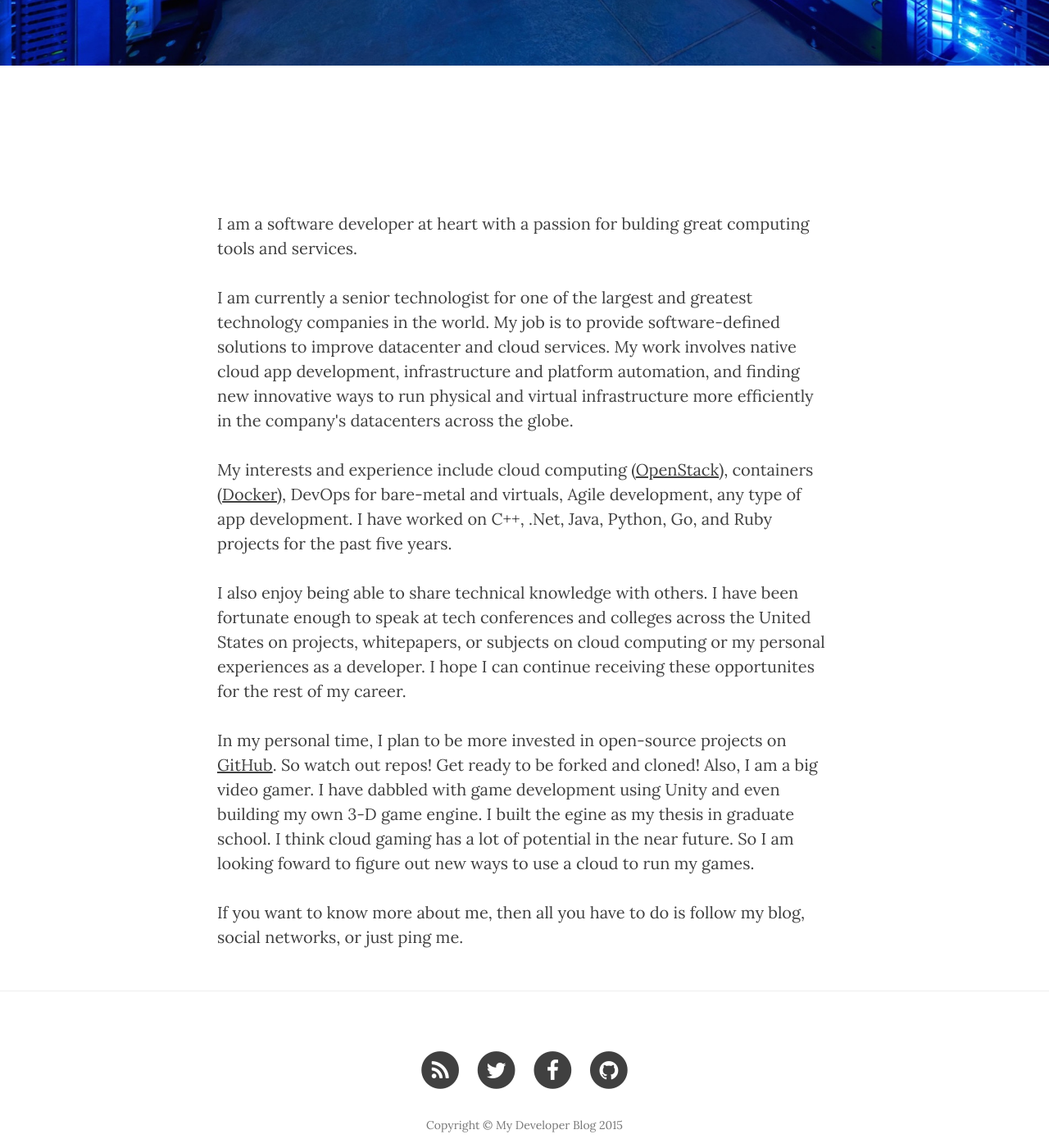
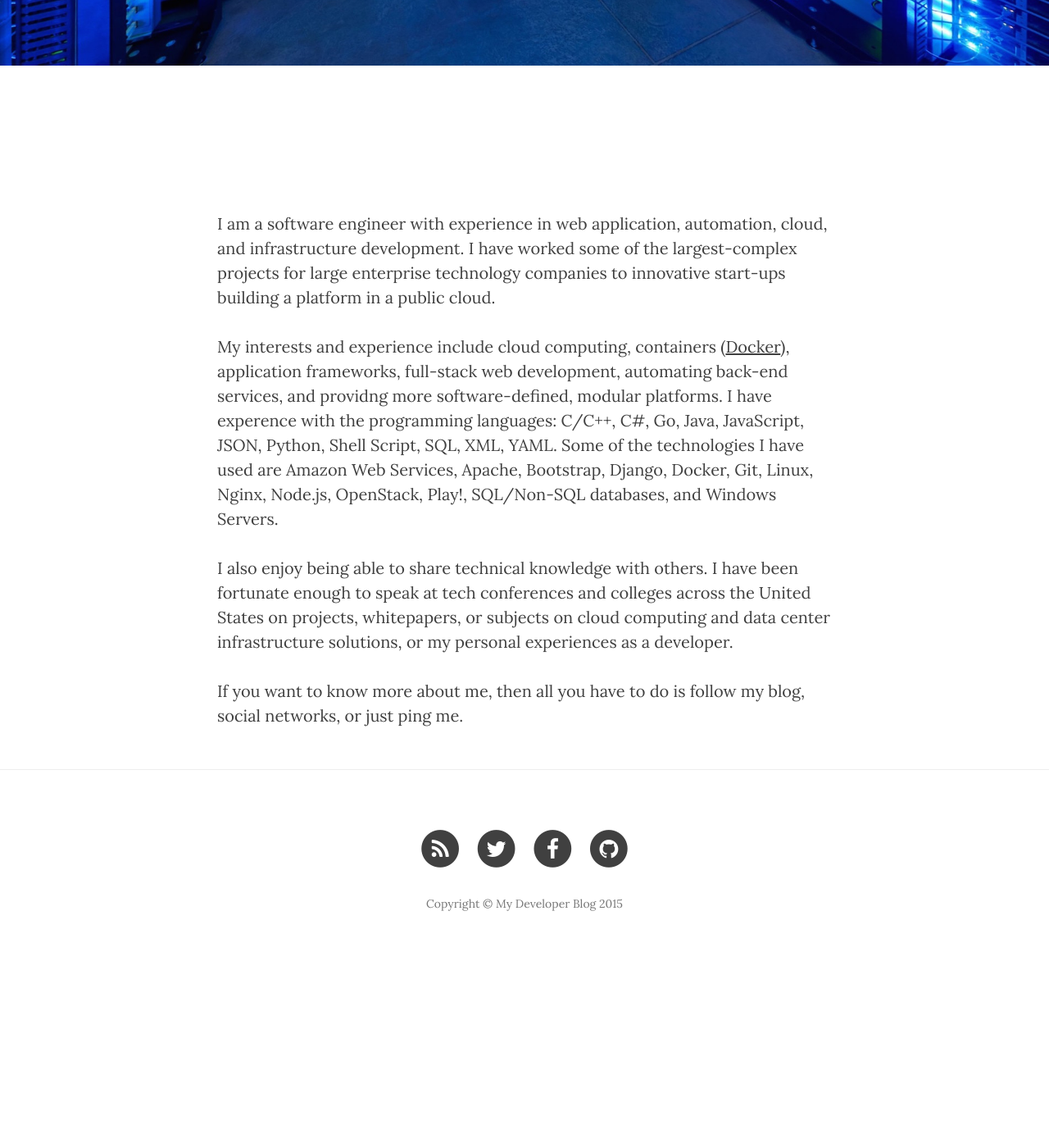
Before and after one commit to tjeason/tjeason.github.io, a Jekyll site: the page built from about.html, in a window 1280 px wide and 1400 px high, scrolled down 486 px. Shown: the whole window at 82% size. Built offline with Jekyll 4.4.1, drawn with Linux system fonts in a browser that asks for light colours; nearby versions of some CDN libraries; after the commit the page ends 1664 px from its top, so only the background shows below that.

Commit message:
updated 'About Me' section;

```diff
--- a/about.html
+++ b/about.html
@@ -6,35 +6,27 @@ header-img: "img/about_bg.jpg"
 ---
 
 <p>
-  I am a software developer at heart with a passion for bulding great computing tools and services.
+  I am a software engineer with experience in web application, automation, cloud,
+  and infrastructure development. I have worked some of the largest-complex projects
+  for large enterprise technology companies to innovative start-ups building a platform
+  in a public cloud.
 </p>
 
 <p>
-  I am currently a senior technologist for one of the largest and greatest technology companies
-  in the world. My job is to provide software-defined solutions to improve datacenter and cloud services.
-  My work involves native cloud app development, infrastructure and platform automation, and finding new
-  innovative ways to run physical and virtual infrastructure more efficiently in the company's datacenters
-  across the globe.
-</p>
-
-<p>
-  My interests and experience include cloud computing (<a href="http://www.openstack.org/">OpenStack</a>), containers
-  (<a href="https://www.docker.com/">Docker</a>), DevOps for bare-metal and virtuals, Agile development, any type of
-   app development. I have worked on C++, .Net, Java, Python, Go, and Ruby projects for the past five years.
+  My interests and experience include cloud computing, containers
+  (<a href="https://www.docker.com/">Docker</a>), application frameworks, full-stack
+  web development, automating back-end services, and providng more software-defined,
+  modular platforms. I have experence with the programming languages: C/C++, C#, Go,
+  Java, JavaScript, JSON, Python, Shell Script, SQL, XML, YAML. Some of the technologies
+  I have used are Amazon Web Services, Apache, Bootstrap, Django, Docker, Git, Linux,
+  Nginx, Node.js, OpenStack, Play!, SQL/Non-SQL databases, and Windows Servers.
 </p>
 
 <p>
   I also enjoy being able to share technical knowledge with others. I have been fortunate enough to speak at
-  tech conferences and colleges across the United States on projects, whitepapers, or subjects on cloud computing
-  or my personal experiences as a developer. I hope I can continue receiving these opportunites for the rest of my
-  career.
-</p>
-
-<p>
-  In my personal time, I plan to be more invested in open-source projects on <a href="https://github.com/">GitHub</a>. So watch out repos! Get ready to
-  be forked and cloned! Also, I am a big video gamer. I have dabbled with game development using Unity and even building
-  my own 3-D game engine. I built the egine as my thesis in graduate school. I think cloud gaming has a lot of potential
-  in the near future. So I am looking foward to figure out new ways to use a cloud to run my games.
+  tech conferences and colleges across the United States on projects, whitepapers,
+  or subjects on cloud computing and data center infrastructure solutions, or my personal
+  experiences as a developer.
 </p>
 
 <p>
```
Also changed, not shown: 3 other files.
